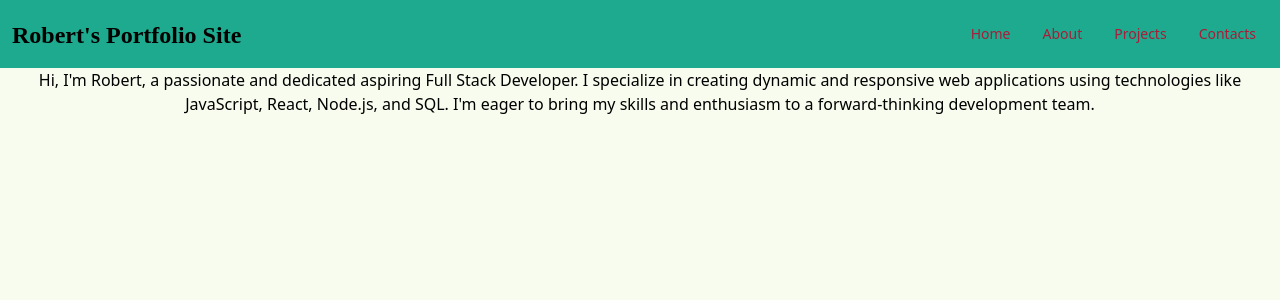
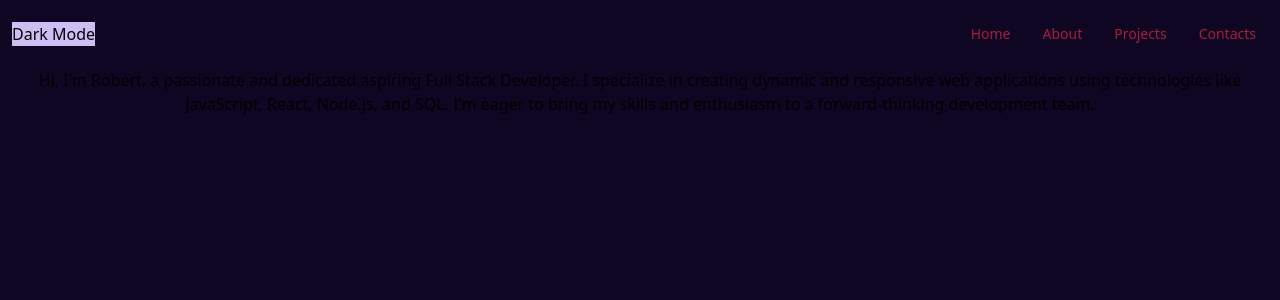
Before and after one commit to Mikra011/my_personal_portfolio_mikra, a React (Vite) app: page /home in a window 1280 px wide. Shown: the top 300 px of the page. Built offline with nearby package versions, Linux system fonts and the light colour scheme.

Commit message:
dark mode is finished, tailwing config must be next

```diff
--- a/src/components/About.jsx
+++ b/src/components/About.jsx
@@ -2,7 +2,7 @@ import React from "react"
 
 export default function About() {
     return (
-        <div className="h-screen bg-spring-100">
+        <div className="h-screen">
             <h1>Here is the About page</h1>
         </div>
     )
--- a/src/components/App.jsx
+++ b/src/components/App.jsx
@@ -8,12 +8,14 @@ import Contacts from "./Contacts"
 import Navbar from './Navbar'
 import '../styles/app.css'
 import '../styles/index.css'
+import { useDarkMode } from './hooks/useDarkMode'
 
 export default function App() {
+    const [darkMode, setDarkMode] = useDarkMode(true)
 
     return (
-        <div>
-            <Navbar />
+        <div className={darkMode ? "bg-spring-100" : "bg-amethyst-900"}>
+            <Navbar darkMode={darkMode} setDarkMode={setDarkMode}/>
             <Routes>
                 <Route path='/' element={<LandingPage />} />
                 <Route path='home' element={<Home />} />
--- a/src/components/Contacts.jsx
+++ b/src/components/Contacts.jsx
@@ -2,7 +2,7 @@ import React from "react"
 
 export default function Contacts() {
     return (
-        <div className="h-screen bg-spring-100">
+        <div className="h-screen">
             <h1>Here is the Contacts page</h1>
         </div>
     )
--- a/src/components/Home.jsx
+++ b/src/components/Home.jsx
@@ -2,7 +2,7 @@ import React from "react"
 
 export default function Home() {
     return (
-        <div className="h-screen bg-spring-100">
+        <div className="h-screen">
             <p>
                 Hi, I&apos;m Robert, a passionate and dedicated aspiring Full Stack Developer. I specialize in creating dynamic and responsive web applications using technologies like JavaScript, React, Node.js, and SQL. I&apos;m eager to bring my skills and enthusiasm to a forward-thinking development team.
             </p>
--- a/src/components/Landingpage.jsx
+++ b/src/components/Landingpage.jsx
@@ -23,7 +23,7 @@ export default function LandingPage() {
         navigate('home')
     }
     return (
-        <div className="bg-spring-100">
+        <div className="">
             <section id='welcome-section' className='h-screen'>
                 {showWelcome && (
                     <div className={`welcome-container bg-spring-100 m-0 p-0 flex justify-center items-center text-center ${fadeOut ? 'fade-out' : ''}`}>
--- a/src/components/Navbar.jsx
+++ b/src/components/Navbar.jsx
@@ -3,10 +3,15 @@ import React, { useState } from 'react'
 import { Link, useLocation } from 'react-router-dom'
 import '../styles/index.css'
 
-export default function Navbar() {
+export default function Navbar(props) {
   const location = useLocation()
   const isLandingPage = location.pathname === '/'
   const [isOpen, setIsOpen] = useState(false)
+
+  const toggleMode = e => {
+    e.preventDefault()
+    props.setDarkMode(!props.darkMode)
+  }
 
   const toggleIsOpen = () => {
     setIsOpen(!isOpen);
@@ -21,19 +26,27 @@ export default function Navbar() {
 
   return (
     <nav className={isLandingPage
-    ? 'hidden'
-    : 'bg-oasis-600 md:flex md:justify-between md:items-canter'}>
+      ? 'hidden'
+      : 'md:flex md:justify-between md:items-center'}>
       <div className='px-3 py-3 flex justify-between items-center'>
-        <section>
+        {/* <section>
           <h1
-          className="text-lg md:text-xl lg:text-2xl font-bold
+            className="text-lg md:text-xl lg:text-2xl font-bold
           leading-tight md:leading-none text-center md:text-left">
             <span className="font-handwritten">Robert&apos;s Portfolio Site</span>
           </h1>
-        </section>
+        </section> */}
+
+        <div className='bg-scarlet-100 justify-self:center'>
+          <button onClick={toggleMode}
+            className={props.darkMode ? 'bg-amethyst-500' : 'bg-amethyst-300'}>
+            Dark Mode
+          </button>
+        </div>
+
         <section className="md:hidden">
           <button onClick={toggleIsOpen}
-          className="navbar-burger flex items-center text-amethyst-400
+            className="navbar-burger flex items-center text-amethyst-400
           px-3 py-1 hover:text-amethyst-900 focus:text-spring-300" >
             <svg className="block h-6 w-6 fill-current" viewBox="0 0 24 24" xmlns="http://www.w3.org/2000/svg">
               {isOpen ? (
@@ -50,6 +63,7 @@ export default function Navbar() {
             </svg>
           </button>
         </section>
+
       </div>
 
       {/* Menu for small screens */}
@@ -77,6 +91,8 @@ export default function Navbar() {
           </li>
         ))}
       </ul>
+
+
     </nav>
   )
 }
--- a/src/components/Projects.jsx
+++ b/src/components/Projects.jsx
@@ -2,7 +2,7 @@ import React from "react"
 
 export default function Projects() {
     return (
-        <div className="h-screen bg-spring-100">
+        <div className="h-screen">
             <h1>Here is the Projects page</h1>
         </div>
     )
--- /dev/null
+++ b/src/components/hooks/useDarkMode.jsx
@@ -0,0 +1,6 @@
+import { useLocalStorage } from "./useLocalStorage"
+
+export function useDarkMode() {
+    const [dark, setDark] = useLocalStorage('darkmode', false)
+    return [dark, setDark]
+}
--- /dev/null
+++ b/src/components/hooks/useLocalStorage.jsx
@@ -0,0 +1,13 @@
+import { useState } from "react"
+
+export function useLocalStorage(key, value) {
+    const [val, setVal] = useState(() => {
+        const init = localStorage.getItem(key)
+        return init ? JSON.parse(init) : value
+    })
+    const setValueLs = value => {
+        setVal(value)
+        localStorage.setItem(key, JSON.stringify(value))
+    }
+    return [val, setValueLs]
+}
```
Also changed, not shown: src/context/themeContext.jsx (added).
